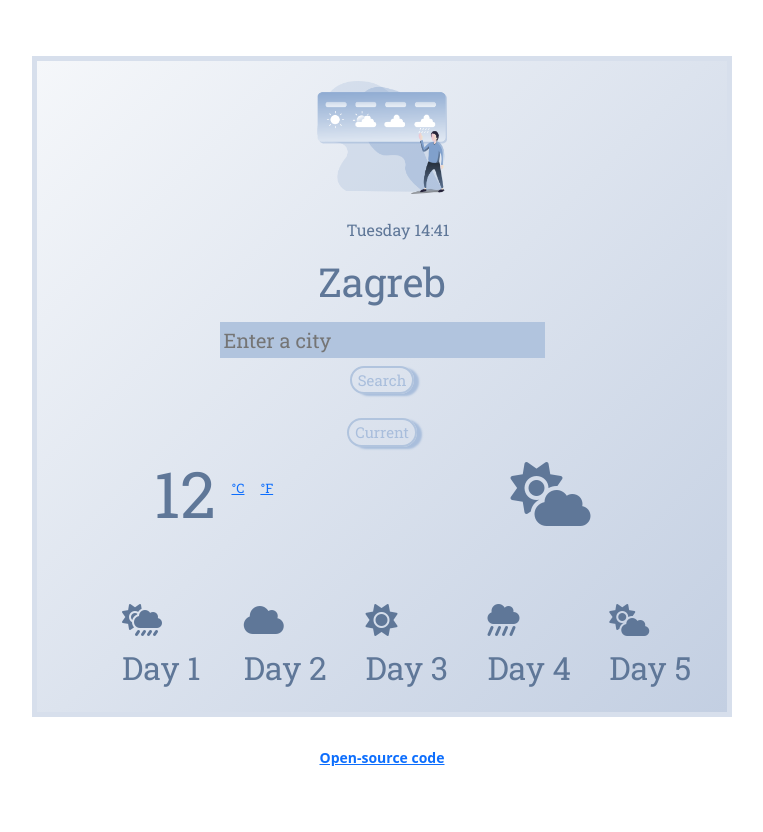
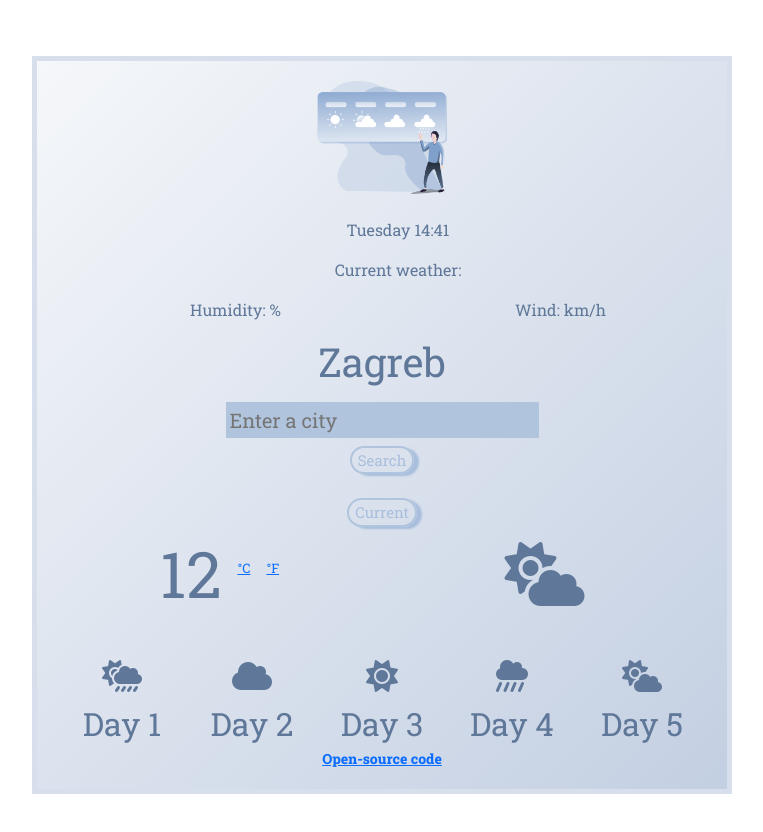
Before and after one commit to JelenaMS/Plus_weather_project, a plain HTML site: page index.html in a window 1280 px wide. Shown: the whole page, without its empty margins (258-1021 px from the left). Drawn offline with nearby package versions, Linux system fonts and the light colour scheme; no server answers.

Commit message:
Wind,humidity and description added

```diff
--- a/index.html
+++ b/index.html
@@ -27,6 +27,30 @@
             <ul>
                 <li id="date"></li>
             </ul>
+             <div class="col">
+        <ul>
+	    <li>Current weather: <span id="date"></span></li>
+	    <li id="description"></li>
+	    </ul>
+
+    </div>
+            <div class="container">
+  <div class="row">
+    <div class="col">
+     <ul>
+                <li>Humidity: <span id="humidity"></span>%</li>
+
+              </ul>
+    </div>
+    <div class="col">
+        <ul>
+    <li>Wind: <span id="wind"></span> km/h</li>
+    </ul>
+    </div>
+
+  </div>
+  <div class="row">
+    <div class="col">
             <form class="search-form" id="search-form">
                 <h1 id=city>
                     Zagreb
@@ -100,7 +124,7 @@
     <a href="https://github.com/JelenaMS/Plus_weather_project" target="blank">
         Open-source code
     </a>
-</small>
 </body>
 
+</small>
 </html>
--- a/src/index.js
+++ b/src/index.js
@@ -26,11 +26,19 @@ function formatDate(date) {
 function showWeather(response) {
    let temperatureElement = document.querySelector("#temperature");
   let cityElement = document.querySelector("#city");
+  let descriptionElement = document.querySelector("#description");
+  let humidityElement = document.querySelector("#humidity");
+  let windElement = document.querySelector("#wind");
+  let dateElement = document.querySelector("#date");
      celsiusTemperature = response.data.main.temp;
+
 
   temperatureElement.innerHTML = Math.round(celsiusTemperature);
   cityElement.innerHTML = response.data.name;
-
+   descriptionElement.innerHTML = response.data.weather[0].description;
+  humidityElement.innerHTML = response.data.main.humidity;
+  windElement.innerHTML = Math.round(response.data.wind.speed);
+  dateElement.innerHTML = formatDate(response.data.dt * 1000);
 }
 
 function searchCity(city) {
--- a/src/styles.css
+++ b/src/styles.css
@@ -1,5 +1,5 @@
 body {
-  padding-bottom: 5%;
+  padding-bottom: 0%;
   padding-top: 2%;
   color: #ffffff;
   display: block;
```
